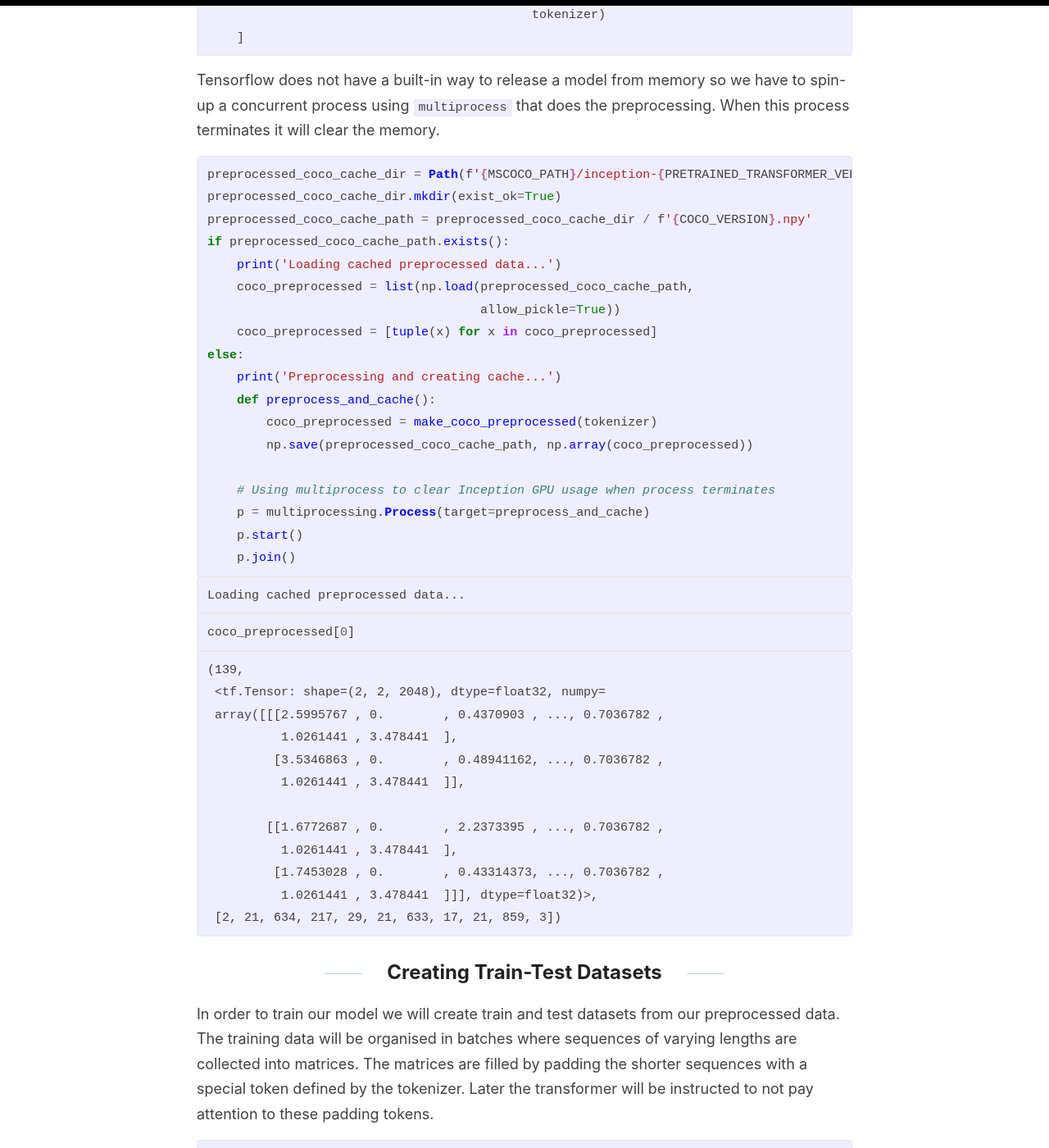
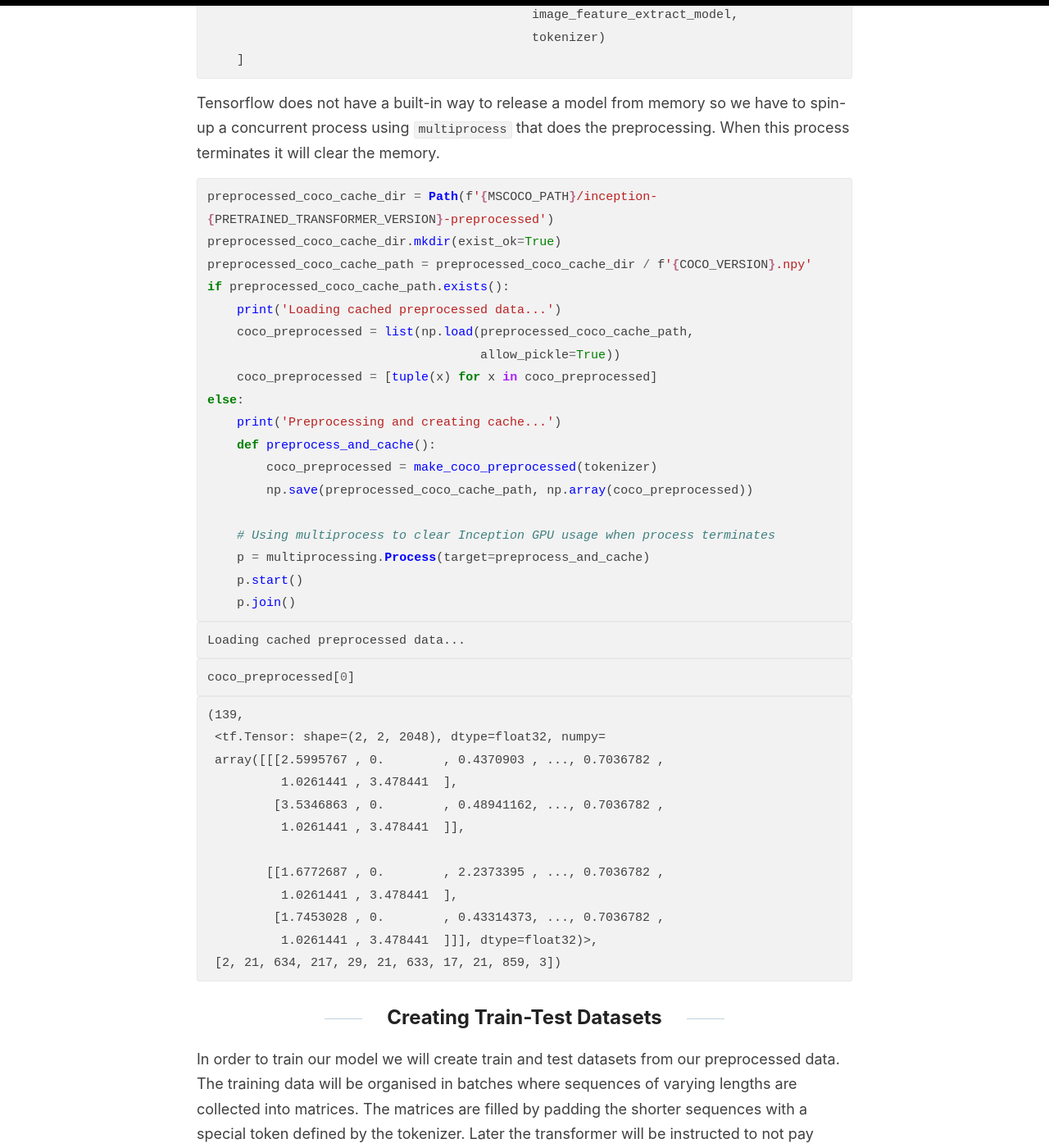
Before and after one commit to DylanCope/dylancope.github.io, a Jekyll site: the page built from _posts/2020-5-9-image-captioning-with-bimodal-transformers.md, in a window 1280 px wide and 1400 px high, scrolled down 5861 px. Shown: the whole window at 82% size. Built offline with Jekyll 4.4.1, drawn with Linux system fonts in a browser that asks for light colours.

Commit message:
changing darcula background colour

```diff
--- a/_sass/_darcula.scss
+++ b/_sass/_darcula.scss
@@ -103,7 +103,12 @@
     font-size: 15px;
     border: 1px solid $grey-color-light;
     border-radius: 3px;
-    background-color: #eef;
+    background-color: #f2f2f2;
+    white-space: pre-wrap;       /* css-3 */
+    white-space: -moz-pre-wrap;  /* Mozilla, since 1999 */
+    white-space: -pre-wrap;      /* Opera 4-6 */
+    white-space: -o-pre-wrap;    /* Opera 7 */
+    word-wrap: break-word;       /* Internet Explorer 5.5+ */
 }
 
 code {
```
